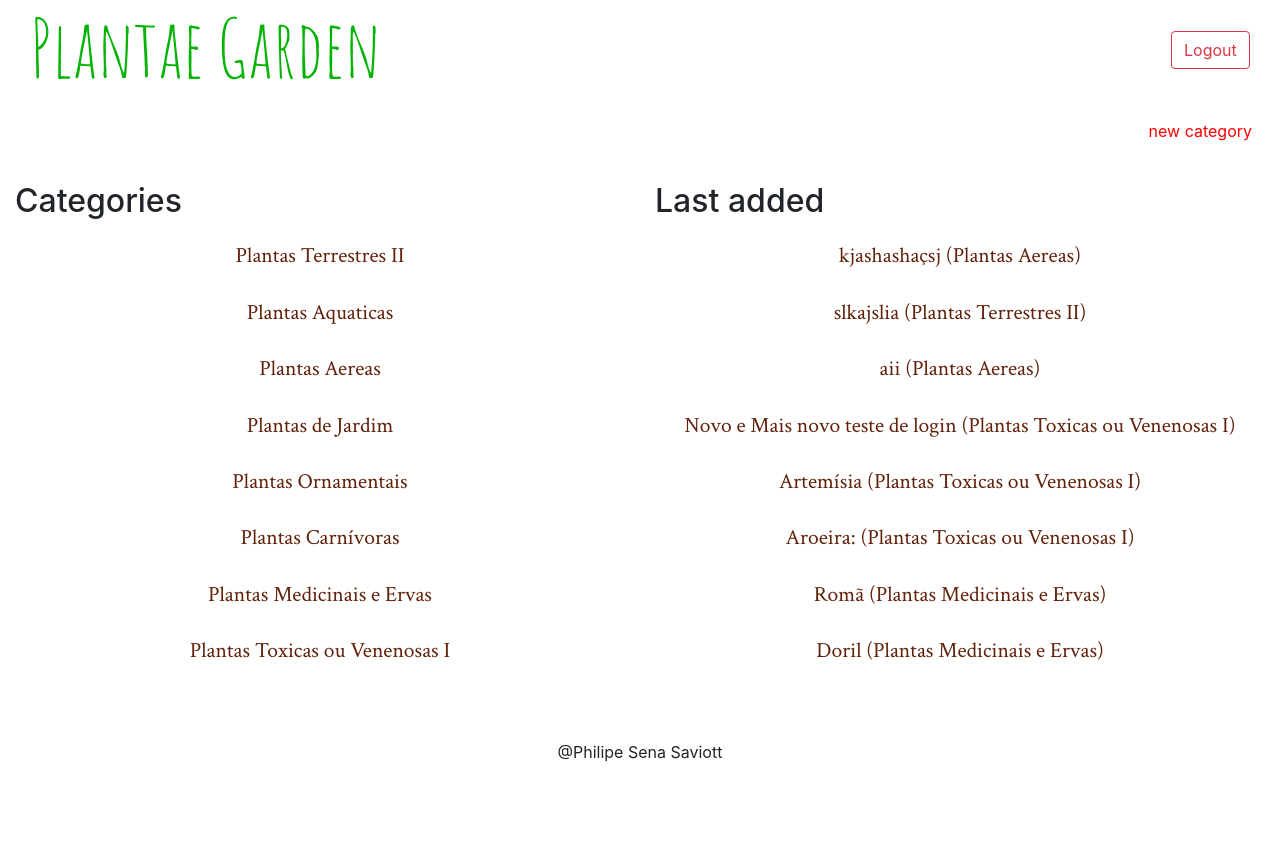
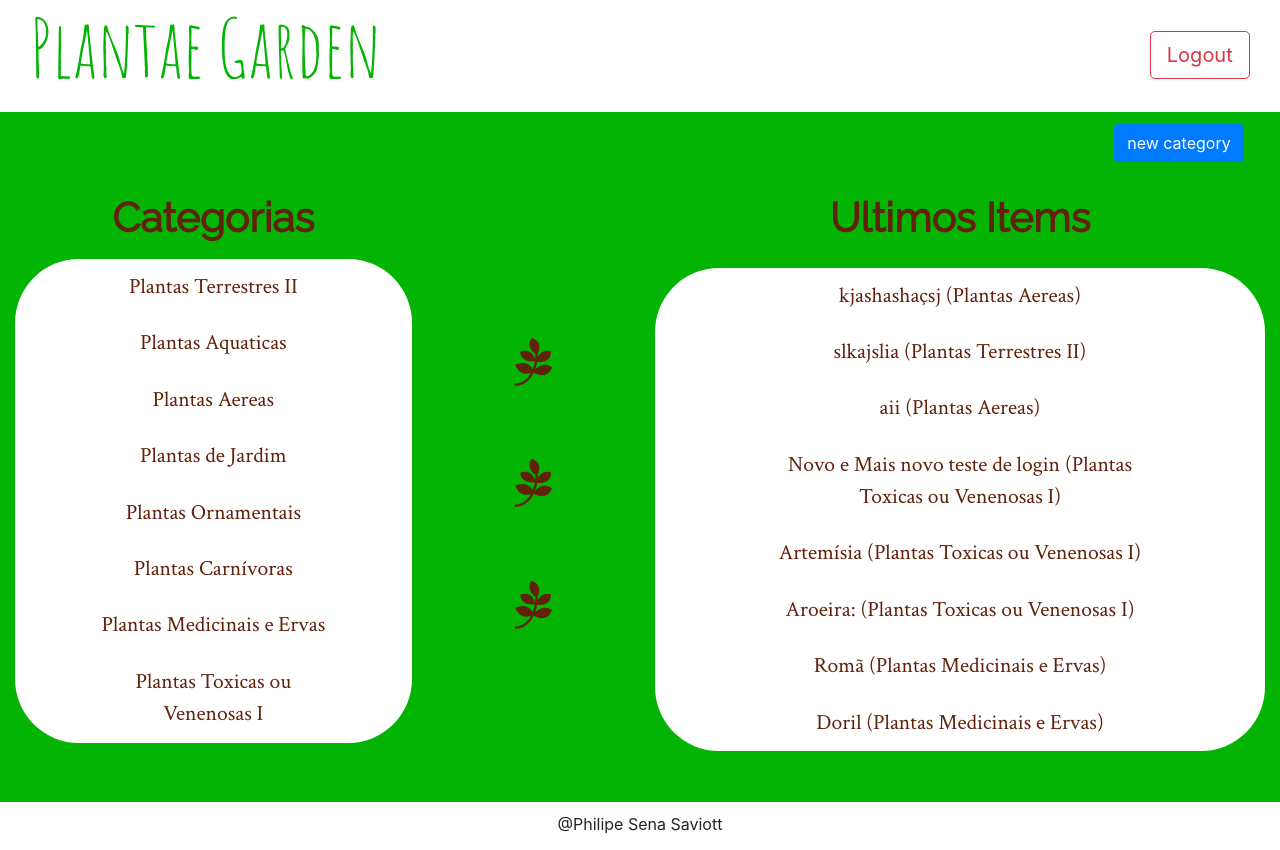
Before and after one commit to psaviott/Item-Catalog, a Flask app: page /category in a window 1280 px wide. Before the commit the page ends 762 px from the top, so only its background shows below. Run offline with Flask 2, Linux system fonts and the light colour scheme; a user stored in the database is signed in; some libraries are stand-ins or nearby versions.

Commit message:
feat: fix category style page

```diff
--- a/static/styles.css
+++ b/static/styles.css
@@ -12,7 +12,8 @@ a:hover, a:visited, a:link, a:active  {
 }
 
 #new-item-button {
-  float: right;
+  margin: 2% 3.5% 0 0;
+  text-align: right;
 }
 
 .list-group-item {
@@ -29,10 +30,6 @@ a:hover, a:visited, a:link, a:active  {
 
 .margin-top-sections {
   margin-top: 3.5%;
-}
-
-.link-color {
-  color: red;
 }
 
 .appName {
@@ -87,3 +84,8 @@ a:hover, a:visited, a:link, a:active  {
   margin: 40% 0 0 0;
   font-size: 300%;
 }
+
+.flash {
+  color: red;
+  margin: 2% 0 0 3.5%;
+}
--- a/templates/catalog.html
+++ b/templates/catalog.html
@@ -1,13 +1,9 @@
 {% extends "main.html" %}
 {% block content %}
 {% include "header.html" %}
-    <section class="row">
-      <div class="col-md-12">
-        <a href="{{ url_for('newCategoryFunction')}}">
-          <button id="new-item-button" class="btn btn-default link-color">
-            <span class="glyphicon glyphicon-plus" aria-hidden="true"></span>new category
-          </button>
-        </a>
+    <section class="row main-body">
+      <div class="col-md-6">
+        <div class="flash">
           <!--MESSAGE FLASHING EXAMPLE -->
           {% with messages = get_flashed_messages() %}
           {% if messages %}
@@ -16,23 +12,43 @@
           {% endfor %}
           {% endif %}
           {% endwith %}
+        </div>
+      </div>
+      <div class="col-md-6">
+        <div id="new-item-button">
+          <a href="{{ url_for('newCategoryFunction')}}">
+            <button class="btn btn-primary">
+              <span class="glyphicon glyphicon-plus" aria-hidden="true"></span>new category
+            </button>
+          </a>
+        </div>
+      </div>
     </section>
-    <section class="row">
-      <div id="item-description" class="col-md-6">
-        <h2>Categories</h2>
+    <section class="row main-body">
+      <div id="item-description" class="col-md-4">
+        <h2 class="cat-title">Categorias</h2>
+        <div class="cat-all-list">
           {% for i in plantas %}
-          <div class="list-group">
+            <div class="list-group cat-list">
               <a href="{{ url_for('categoryFunction', category_id=i.id)}}" class="list-group-item">{{ i.name }}</a>
             </div>
           {% endfor %}
         </div>
+      </div>
+      <ul class="col-md-2 tree-list">
+        <li><i class="fa fa-pagelines"></i></li>
+        <li><i class="fa fa-pagelines"></i></li>
+        <li><i class="fa fa-pagelines"></i></li>
+      </ul>
       <div id="item-description" class="col-md-6">
-        <h2>Last added</h2>
+        <h2 class="cat-title">Ultimos Items</h2>
+        <div class="cat-all-list">
           {% for i in itemName %}
-          <div class="list-group">
+            <div class="list-group cat-list">
               <a href="{{ url_for('itemFunction', category_id=i.category.id, item_id=i.id)}}" class="list-group-item">{{ i.name }} ({{ i.category.name }})</a>
             </div>
           {% endfor %}
         </div>
+      </div>
     </section>
 {% endblock %}
--- a/templates/header.html
+++ b/templates/header.html
@@ -8,7 +8,7 @@
     {%if 'username' not in session %}
       <a href="{{url_for('showLogin')}}"><button type="button"  id="log-in-out-button" class="btn btn-outline-success btn-lg">Login</button></a>
     {% else %}
-      <a href="{{url_for('disconnect')}}"><button type="button"  id="log-in-out-button" class="btn btn-outline-danger">Logout</button></a>
+      <a href="{{url_for('disconnect')}}"><button type="button"  id="log-in-out-button" class="btn btn-outline-danger btn-lg">Logout</button></a>
     {% endif %}
   </div>
 </header>
--- a/templates/publicCatalog.html
+++ b/templates/publicCatalog.html
@@ -1,17 +1,15 @@
 {% extends "main.html" %}
 {% block content %}
 {% include "header.html" %}
-    <div class="row">
-      <div class="col=md=12">
+    <div class="row main-body">
         <!--MESSAGE FLASHING EXAMPLE -->
         {% with messages = get_flashed_messages() %}
         {% if messages %}
         {% for message in messages %}
-        <p><strong>{{message}}</strong></p>
+        <p class="col-md-12 flash"><strong>{{message}}</strong></p>
         {% endfor %}
         {% endif %}
         {% endwith %}
-      </div>
     </div>
     <section class="row main-body">
       <div id="item-description" class="col-md-4">
```
Also changed, not shown: templates/category.html (+50 -25 lines), templates/publicCategory.html (+22 -10 lines), plants.db. Lines whose indentation alone changed are shown as unchanged.
